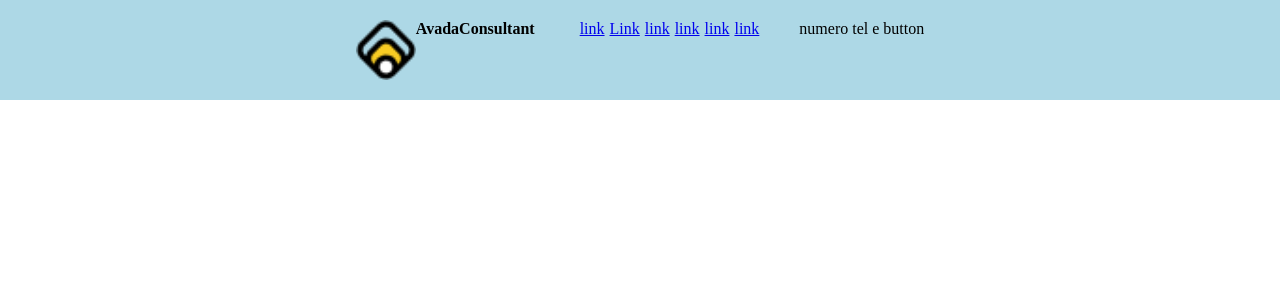
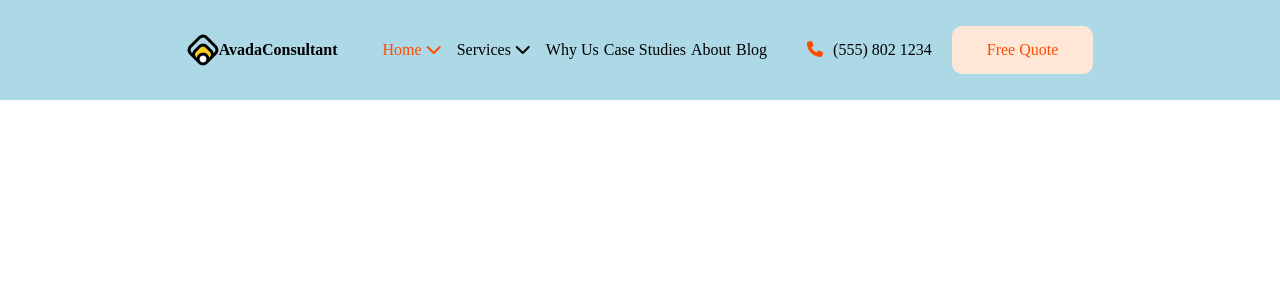
Before and after one commit to MayaSelena773/proj-html-vuejs, a Vue app: page / in a window 1280 px wide. Shown: the top 300 px of the page. Built offline with nearby package versions, Linux system fonts and the light colour scheme.

Commit message:
header layout

```diff
--- a/src/components/PageHeader.vue
+++ b/src/components/PageHeader.vue
@@ -1,7 +1,7 @@
 <template>
 <!--HEADER con: logo, nav link, numero e button-->
     <header>
-        <div class="flex">
+        <div class="flex-center">
             <img class="logo" src="../assets/img/mc-favicon.png" alt="logo">
             <p>AvadaConsultant</p>
         </div>
@@ -9,27 +9,30 @@
         <div>
             <ul class="flex">
                 <li>
-                    <a href="#">link</a>
+                    <a href="#" class="orange">Home <i class="fa-solid fa-chevron-down"></i></a>
                 </li>
                 <li>
-                    <a href="#">Link</a>
+                    <a href="#">Services <i class="fa-solid fa-chevron-down"></i></a>
                 </li>
                 <li>
-                    <a href="#">link</a>
+                    <a href="#">Why Us</a>
                 </li>
                 <li>
-                    <a href="#">link</a>
+                    <a href="#">Case Studies</a>
                 </li>
                 <li>
-                    <a href="#">link</a>
+                    <a href="#">About</a>
                 </li>
                 <li>
-                    <a href="#">link</a>
+                    <a href="#">Blog</a>
                 </li>
             </ul>
         </div>
 
-        <div class="flex">numero tel e button</div>
+        <div class="flex-center">
+            <span><i class="fa-solid fa-phone orange"></i>(555) 802 1234</span>
+            <span class="button light-orange">Free Quote</span>
+        </div>
     </header>
 </template>
 
@@ -40,10 +43,12 @@ export default {
 </script>
 
 <style lang="scss" scoped>
+@import './style/vars.scss';
 
 header {
     display: flex;
     justify-content: center;
+    align-items: center;
     height: 100px;
     background-color: lightblue;
 
@@ -66,6 +71,10 @@ header {
     p {
         font-weight: bold;
     }
+
+    i {
+        padding-right: 10px;
+    }
 }
 
 </style>
--- a/src/components/style/common.scss
+++ b/src/components/style/common.scss
@@ -1,4 +1,5 @@
-
+@import url('https://cdnjs.cloudflare.com/ajax/libs/font-awesome/6.1.1/css/all.min.css');
+@import './vars.scss';
 //RESET
 * {
     margin: 0;
@@ -10,3 +11,29 @@
 .flex {
     display: flex;
 }
+
+.flex-center {
+    display: flex;
+    align-items: center;
+}
+
+a {
+    text-decoration: none;
+    color: black;
+}
+
+.button {
+    border-radius: 10px;
+    padding-block: 15px;
+    padding-inline: 35px;
+    margin-left: 20px;
+}
+
+.light-orange {
+    background-color: $brand_secondary_color;
+    color: $brand_primary_color;
+}
+
+.orange {
+    color: $brand_primary_color;
+}
--- /dev/null
+++ b/src/components/style/vars.scss
@@ -0,0 +1,2 @@
+$brand_primary_color: rgb(255, 77, 0);
+$brand_secondary_color: rgb(255, 231, 216);
```
